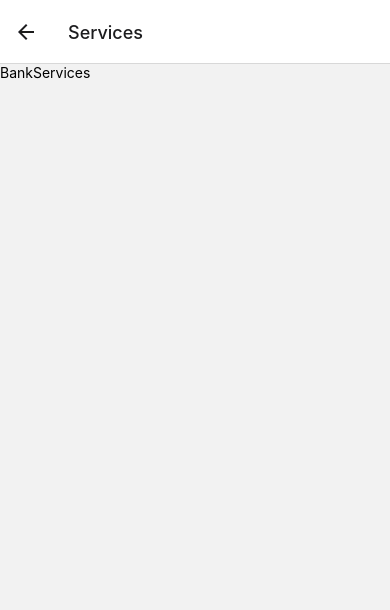
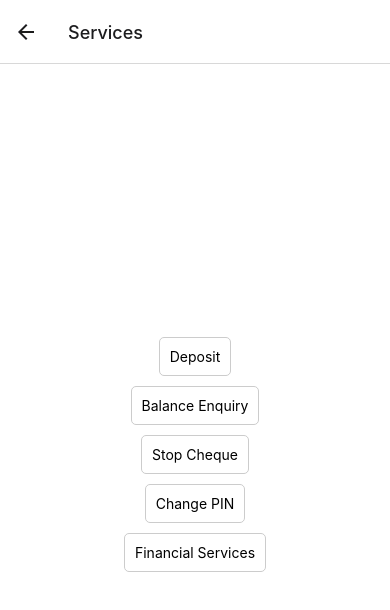
Before and after one commit to danieljuma5/M-Banking-Project, a React Native app: screen /Services in a window 390 px wide. Shown: the top 610 px of the page. Built offline with nearby package versions, Linux system fonts and the light colour scheme.

Commit message:
Added various services links

```diff
--- a/src/screens/BankServicesScreen.js
+++ b/src/screens/BankServicesScreen.js
@@ -1,14 +1,70 @@
-import { StyleSheet, Text, View } from 'react-native'
-import React from 'react'
+import React from 'react';
+import { StyleSheet, View, Text, TouchableOpacity } from 'react-native';
+import { useNavigation } from '@react-navigation/native';
 
 const BankServices = () => {
+  const navigation = useNavigation();
+
+  const handleDeposit = () => {
+    // Navigation or logic for Deposit service
+    // For example: navigation.navigate('DepositScreen');
+  };
+
+  const handleBalanceEnquiry = () => {
+    // Navigation or logic for Balance Enquiry service
+    // For example: navigation.navigate('BalanceEnquiryScreen');
+  };
+
+  const handleStopCheque = () => {
+    // Navigation or logic for Stop Cheque service
+    // For example: navigation.navigate('StopChequeScreen');
+  };
+
+  const handleChangePin = () => {
+    // Navigation or logic for Change PIN service
+    // For example: navigation.navigate('ChangePinScreen');
+  };
+
+  const handleFinancialServices = () => {
+    // Navigation or logic for Financial Services
+    // For example: navigation.navigate('FinancialServicesScreen');
+  };
+
   return (
-    <View>
-      <Text>BankServices</Text>
+    <View style={styles.container}>
+      <TouchableOpacity style={styles.serviceLink} onPress={handleDeposit}>
+        <Text>Deposit</Text>
+      </TouchableOpacity>
+      <TouchableOpacity style={styles.serviceLink} onPress={handleBalanceEnquiry}>
+        <Text>Balance Enquiry</Text>
+      </TouchableOpacity>
+      <TouchableOpacity style={styles.serviceLink} onPress={handleStopCheque}>
+        <Text>Stop Cheque</Text>
+      </TouchableOpacity>
+      <TouchableOpacity style={styles.serviceLink} onPress={handleChangePin}>
+        <Text>Change PIN</Text>
+      </TouchableOpacity>
+      <TouchableOpacity style={styles.serviceLink} onPress={handleFinancialServices}>
+        <Text>Financial Services</Text>
+      </TouchableOpacity>
     </View>
-  )
-}
+  );
+};
 
-export default BankServices
+const styles = StyleSheet.create({
+  container: {
+    flex: 1,
+    backgroundColor: '#fff',
+    alignItems: 'center',
+    justifyContent: 'center',
+  },
+  serviceLink: {
+    padding: 10,
+    marginVertical: 5,
+    borderWidth: 1,
+    borderColor: '#ccc',
+    borderRadius: 5,
+  },
+});
 
-const styles = StyleSheet.create({})
+export default BankServices;
```
